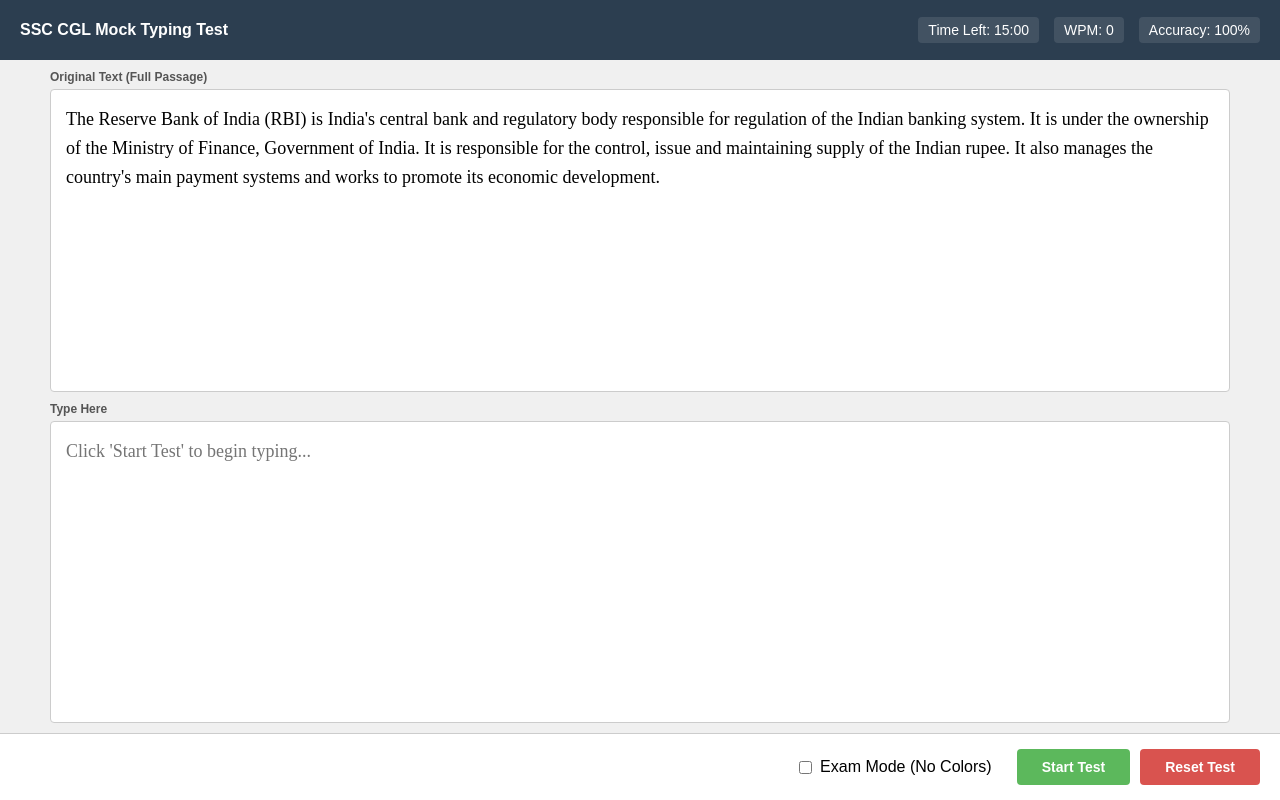
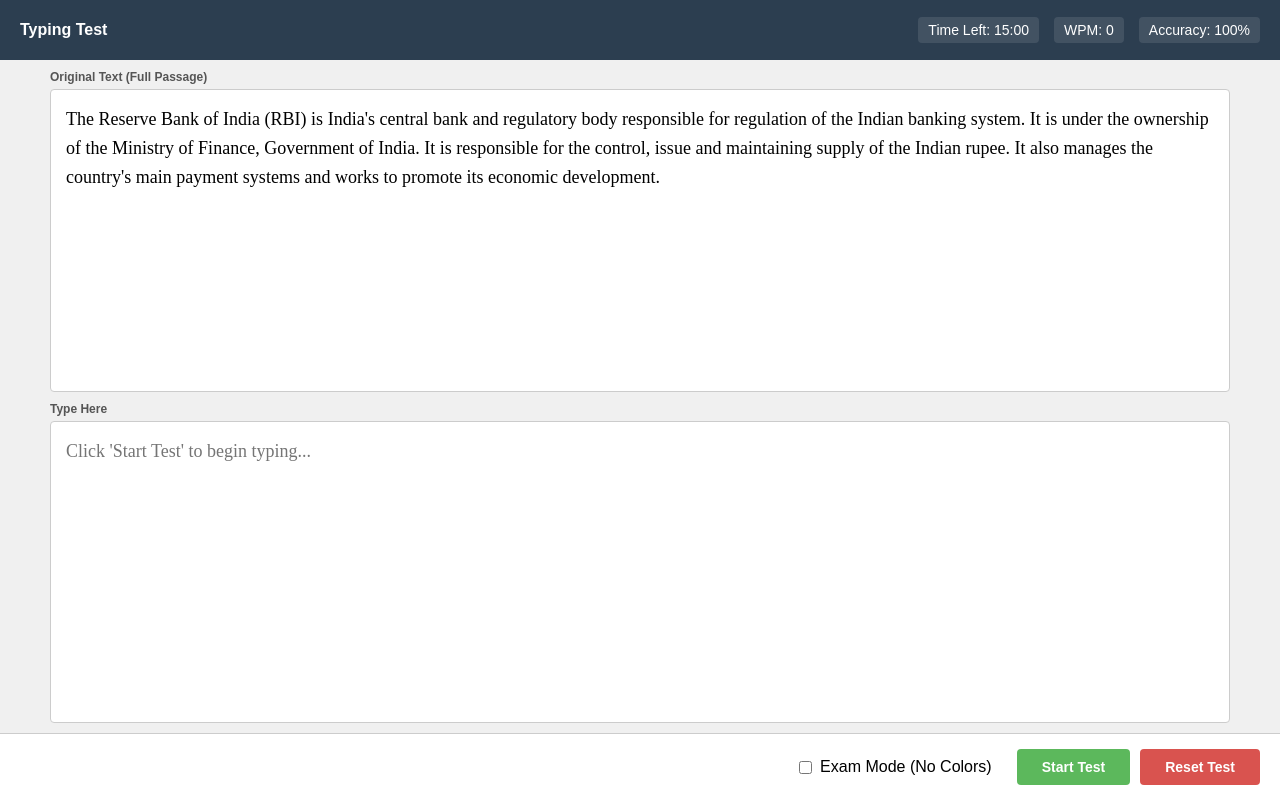
Before and after one commit to nileshpatralekh/typinghub, a plain HTML site: page index.html in a window 1280 px wide. Drawn offline with Linux system fonts and the light colour scheme.

Commit message:
feat: Update header title to Typing Test

```diff
--- a/index.html
+++ b/index.html
@@ -191,7 +191,7 @@
 <body>
 
     <header>
-        <div class="exam-info">SSC CGL Mock Typing Test</div>
+        <div class="exam-info">Typing Test</div>
         <div class="stats-bar">
             <div class="stat-box">Time Left: <span id="timer">15:00</span></div>
             <div class="stat-box">WPM: <span id="wpm">0</span></div>
```
